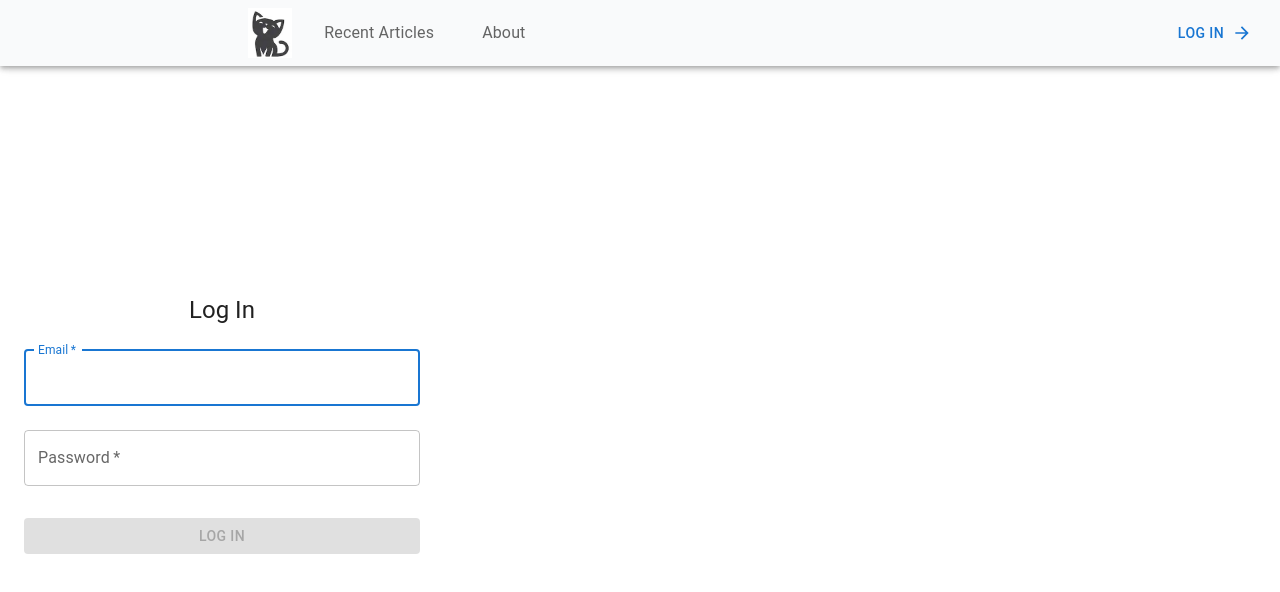
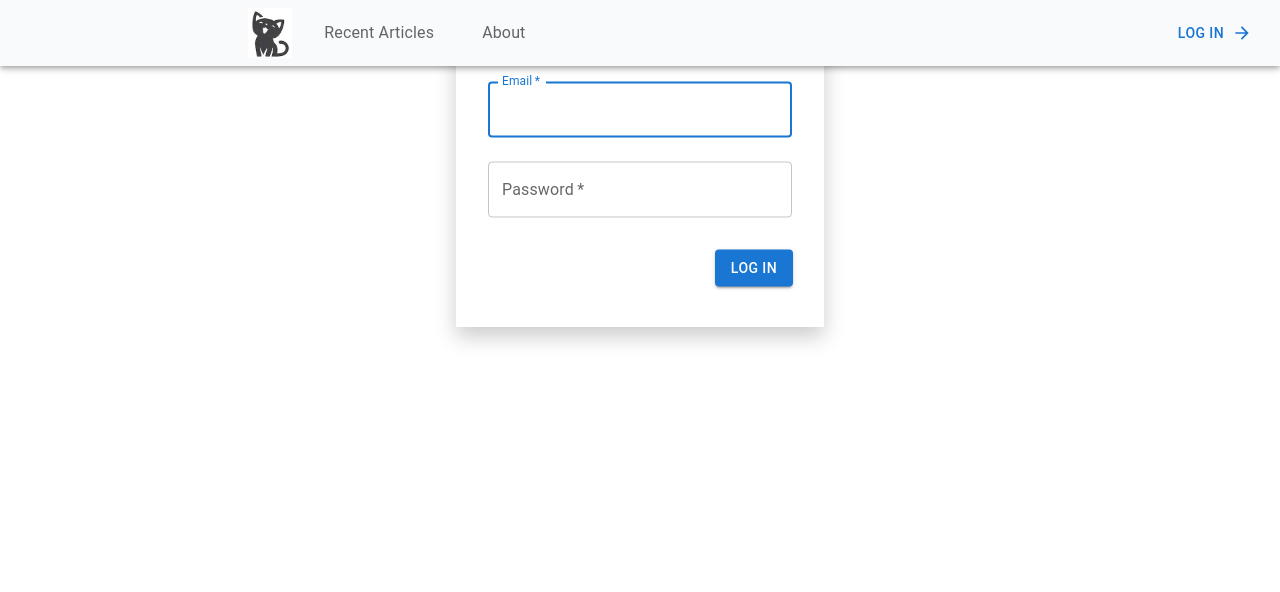
Before and after one commit to oxanakraynova/cat-blog, a React (Vite) app: page /login in a window 1280 px wide. Shown: the top 592 px of the page. Built offline with nearby package versions, Linux system fonts and the light colour scheme.

Commit message:
updated the login form

```diff
--- a/src/components/Auth/LoginForm.tsx
+++ b/src/components/Auth/LoginForm.tsx
@@ -1,11 +1,10 @@
 import * as React from "react";
+import { CssBaseline } from "@mui/material";
+import { Box } from "@mui/material";
 import Button from "@mui/material/Button";
-import CssBaseline from "@mui/material/CssBaseline";
 import TextField from "@mui/material/TextField";
-import Box from "@mui/material/Box";
 import Typography from "@mui/material/Typography";
 import Container from "@mui/material/Container";
-import { NavLink } from "react-router-dom";
 import { useState } from "react";
 import { FormHelperText } from "@mui/material";
 
@@ -23,10 +22,10 @@ export default function LoginForm() {
   const passwordInputIsInvalid =
     !enteredPasswordIsValid && enteredPasswordTouched;
 
-  let formIsValid = false;
-  if (enteredEmailIsValid && enteredPasswordIsValid) {
-    formIsValid = true;
-  }
+  // let formIsValid = false;
+  // if (enteredEmailIsValid && enteredPasswordIsValid) {
+  //   formIsValid = true;
+  // }
 
   const emailInputChangeHandler = (
     event: React.ChangeEvent<HTMLInputElement>
@@ -73,16 +72,41 @@ export default function LoginForm() {
       <CssBaseline />
       <Box
         sx={{
-          marginTop: 8,
-          display: "flex",
-          flexDirection: "column",
-          alignItems: "center",
+          position: "absolute",
+          top: "20%",
+          left: "50%",
+          transform: "translate(-50%, -50%)",
+          textAlign: "center",
+          width: "368px",
+          height: "333px",
+          boxShadow: "0px 10px 20px rgba(0, 0, 0, 0.2)",
         }}
       >
-        <Typography component="h1" variant="h5">
+        <Typography
+          component="h1"
+          variant="h5"
+          sx={{
+            marginTop: "32px",
+            marginLeft: "32px",
+            display: "flex",
+            justifyContent: "flex-start",
+          }}
+        >
           Log In
         </Typography>
-        <Box component="form" onSubmit={handleSubmit} noValidate sx={{ mt: 1 }}>
+        <Box
+          component="form"
+          onSubmit={handleSubmit}
+          sx={{
+            marginTop: 1,
+            marginLeft: "32px",
+            width: "304px",
+            height: "84px",
+            display: "flex",
+            flexDirection: "column",
+            justifyContent: "flex-start",
+          }}
+        >
           <TextField
             margin="normal"
             required
@@ -115,14 +139,19 @@ export default function LoginForm() {
           {passwordInputIsInvalid && (
             <FormHelperText error>Password must not be empty!</FormHelperText>
           )}
+        </Box>
+        <Box
+          sx={{
+            display: "flex",
+            justifyContent: "flex-end",
+            marginRight: "31px",
+            marginTop: "100px",
+          }}
+        >
           <Button
             type="submit"
-            fullWidth
             variant="contained"
-            sx={{ mt: 3, mb: 2 }}
-            to="/orders/"
-            component={NavLink}
-            disabled={!formIsValid}
+            // disabled={!formIsValid}
           >
             Log In
           </Button>
--- a/src/components/MainNavigation.tsx
+++ b/src/components/MainNavigation.tsx
@@ -1,5 +1,5 @@
 import AppBar from "@mui/material/AppBar";
-import Box from "@mui/material/Box";
+import { Box } from "@mui/material";
 import Toolbar from "@mui/material/Toolbar";
 import Button from "@mui/material/Button";
 import { NavLink } from "react-router-dom";
--- a/src/components/pages/Articles.tsx
+++ b/src/components/pages/Articles.tsx
@@ -12,7 +12,6 @@ function ArticlesPage() {
             pb: 3,
             fontWeight: "bold",
             marginLeft: "224px",
-            marginTop: "120px",
           }}
         >
           Recent articles
```
